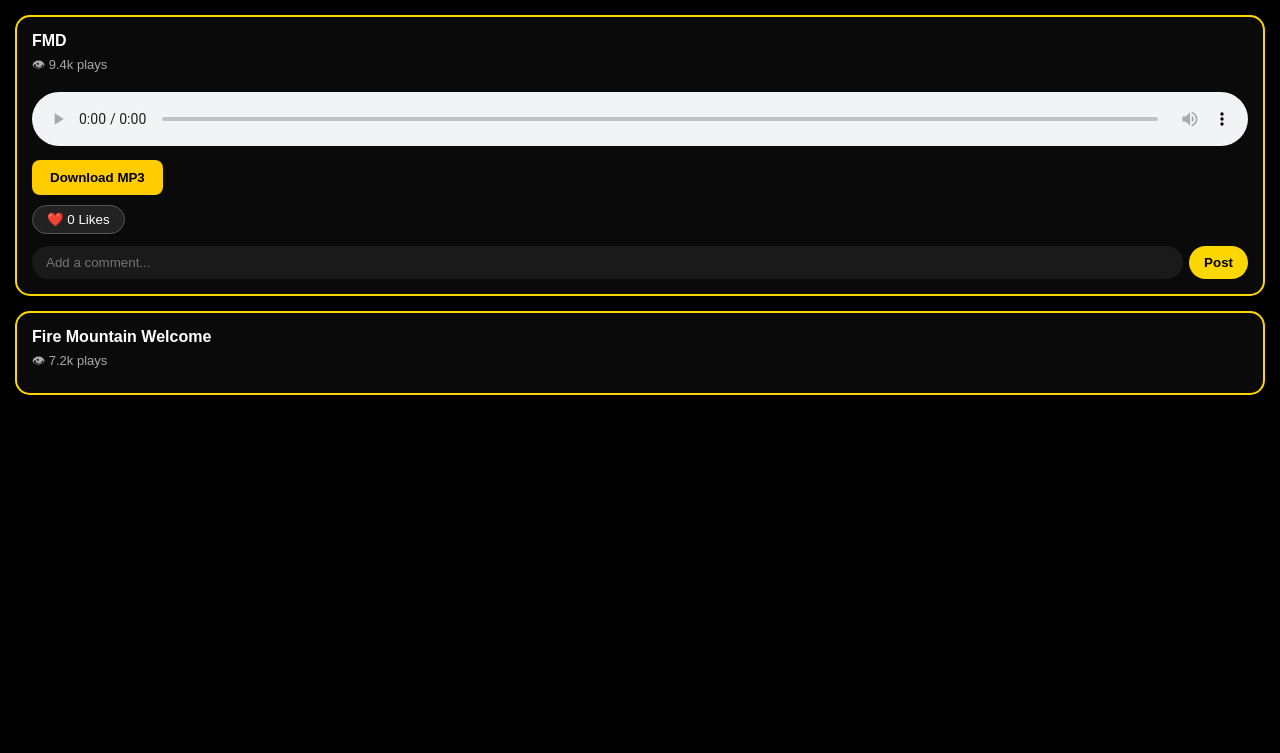
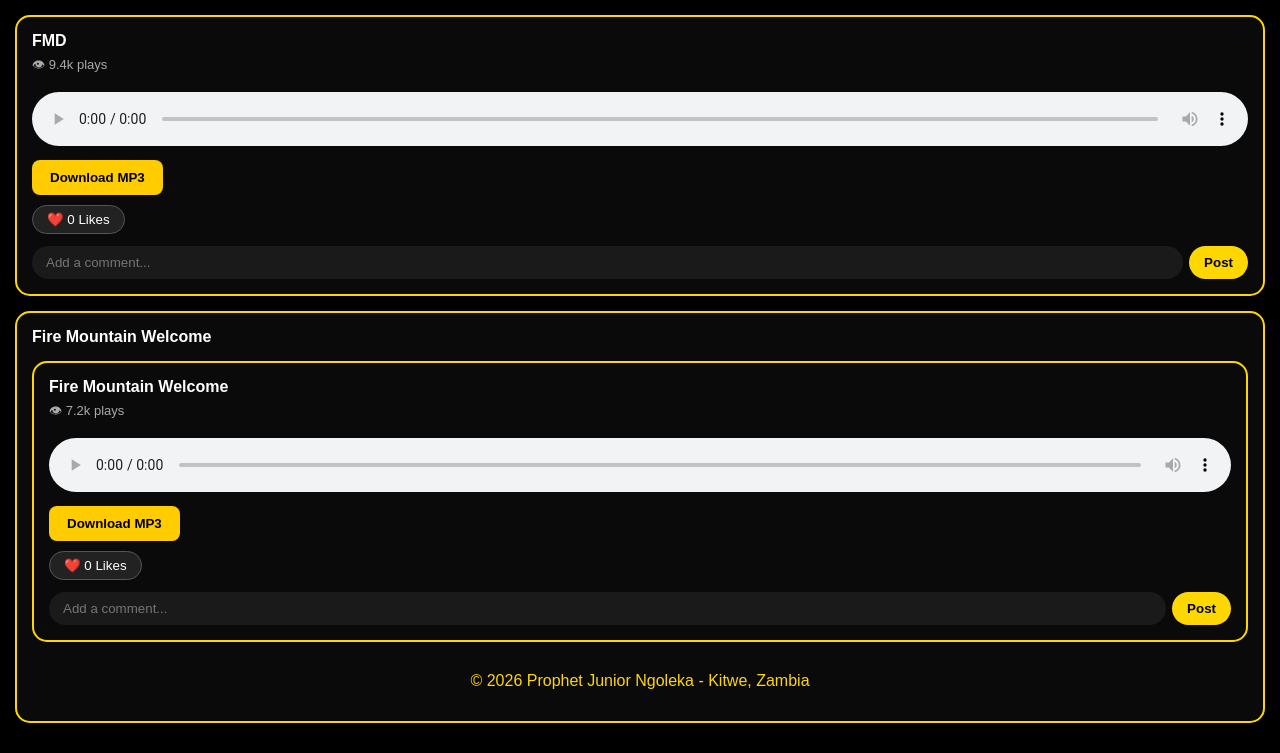
Before and after one commit to JuniorNgoleka/astro-blog-starter-template, an Astro site: page /music in a window 1280 px wide. Shown: the part 1704-2457 px from the top of the page. Before the commit the page ends 2129 px from the top, so only its background shows below. Built offline with nearby package versions, Linux system fonts and the light colour scheme; Astro itself is replaced by a stand-in of ours.

Commit message:
Update music.astro

```diff
--- a/src/pages/music.astro
+++ b/src/pages/music.astro
@@ -101,4 +101,37 @@ audio{width:100%;margin:10px 0}
 <!-- SONG 7 -->
 <div class="song">
 <div><b>Fire Mountain Welcome</b></div>
-<div class="plays">👁 7.2k plays
+<!-- SONG 7 -->
+<div class="song">
+<div><b>Fire Mountain Welcome</b></div>
+<div class="plays">👁 7.2k plays</div>
+<audio controls><source src=""></audio>
+<br><button class="btn-dl">Download MP3</button>
+<br><button class="btn-like" onclick="likeThis(this)">❤️ <span>0</span> Likes</button>
+<div class="comment-row"><input id="c7" placeholder="Add a comment..."><button class="btn-post" onclick="postThis('c7','l7')">Post</button></div>
+<div id="l7"></div>
+</div>
+
+<script>
+function likeThis(btn){
+ let span=btn.querySelector('span');
+ let n=parseInt(span.innerText)+1;
+ span.innerText=n;
+ btn.classList.add('liked');
+}
+function postThis(inputId,listId){
+ let input=document.getElementById(inputId);
+ let list=document.getElementById(listId);
+ if(!input.value.trim()) return;
+ let div=document.createElement('div');
+ div.className='comment-item';
+ div.style.cssText='background:#1e1e1e;padding:8px 12px;border-radius:12px;margin-top:8px;font-size:14px';
+ div.innerHTML='<b style="color:gold">You:</b> '+input.value;
+ list.prepend(div);
+ input.value='';
+}
+</script>
+
+<p style="text-align:center;color:gold;margin-top:30px">© 2026 Prophet Junior Ngoleka - Kitwe, Zambia</p>
+</body>
+</html>
```
